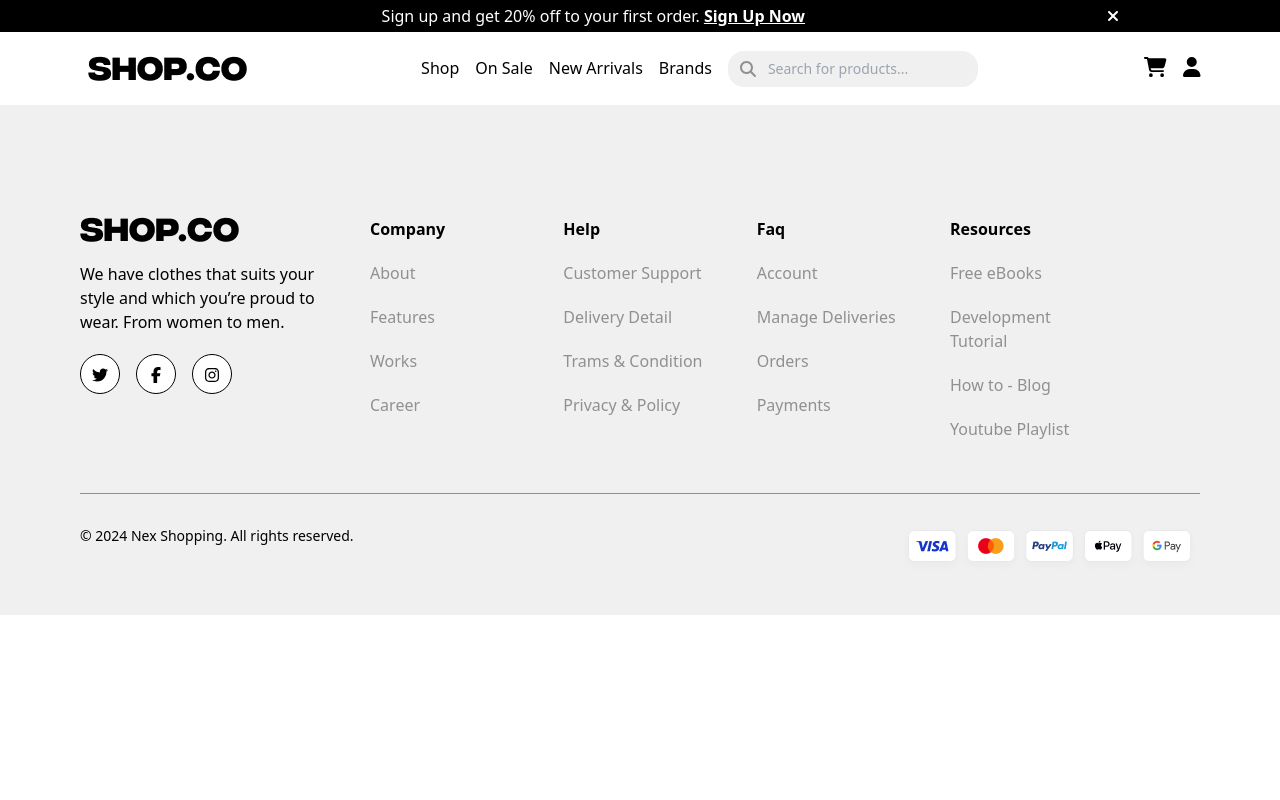
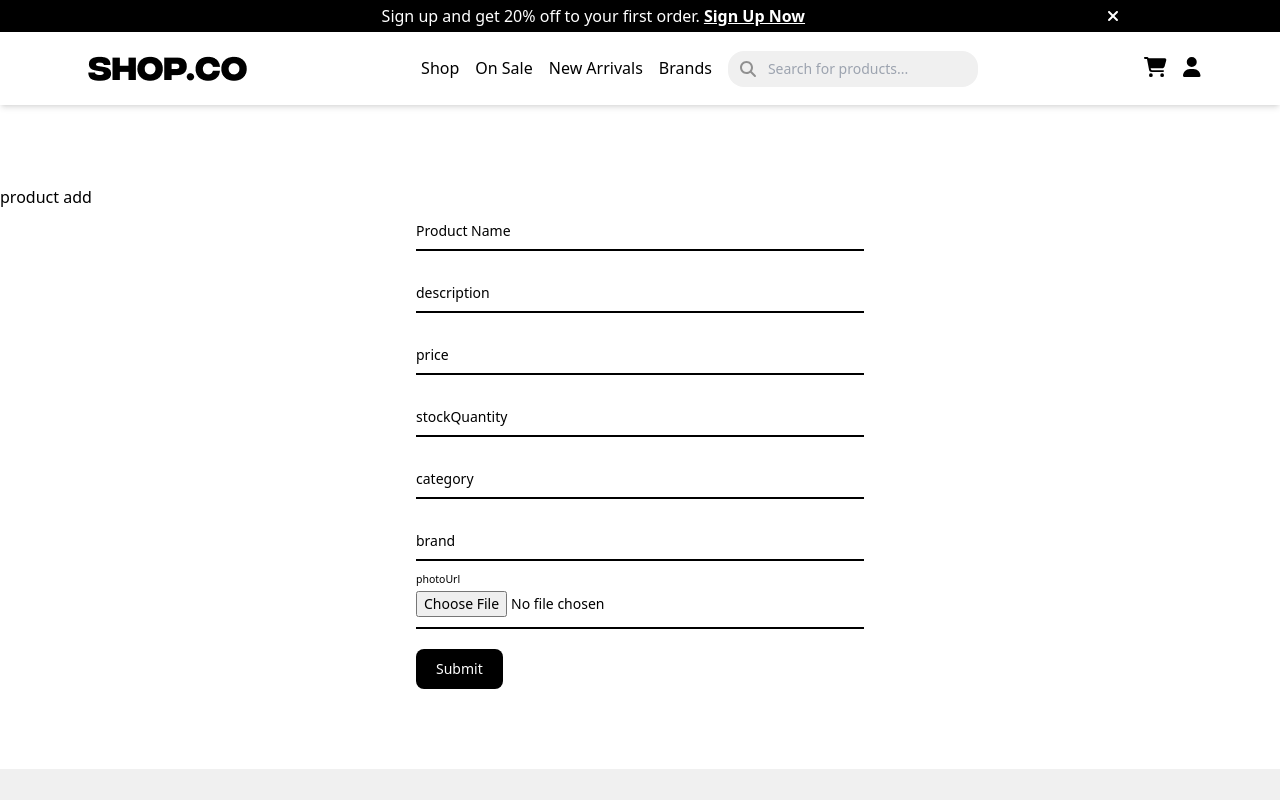
Before and after one commit to binshahed/nex-shopping, a React (Vite) app: page /addProduct in a window 1280 px wide. Shown: the top 800 px of the page. Built offline with nearby package versions, Linux system fonts and the light colour scheme.

Commit message:
add product form

```diff
--- a/package.json
+++ b/package.json
@@ -17,6 +17,7 @@
     "@fortawesome/react-fontawesome": "^0.2.0",
     "react": "^18.2.0",
     "react-dom": "^18.2.0",
+    "react-hook-form": "^7.50.1",
     "react-icons": "^5.0.1",
     "react-router-dom": "^6.22.0",
     "swiper": "^11.0.6"
--- a/src/App.jsx
+++ b/src/App.jsx
@@ -8,6 +8,7 @@
 import CartPage from "./Page/CartPage/CartPage";
 import SignIn from "./Page/SignIn/SignInPage";
 import SignUp from "./Page/SignUp/SignUp";
+import AddProduct from "./Page/AddProduct";
 
 function App() {
   return (
@@ -17,6 +18,7 @@
         <MainNav />
         <Routes>
           <Route path="/" element={<HomePage />} />
+          <Route path="/addProduct" element={<AddProduct />} />
           <Route path="/cart" element={<CartPage />} />
           <Route path="/signin" element={<SignIn />} />
           <Route path="/signup" element={<SignUp />} />
--- /dev/null
+++ b/src/Page/AddProduct.jsx
@@ -0,0 +1,164 @@
+import { useForm } from "react-hook-form";
+
+const AddProduct = () => {
+  const { register, handleSubmit, setValue } = useForm();
+
+  const onSubmit = async (data) => {
+    console.log("data", data?.photoUrl[0]);
+    try {
+      const formData = new FormData();
+      formData.append("name", data.name);
+      formData.append("description", data.description);
+      formData.append("price", data.price);
+      formData.append("category", data.category);
+      formData.append("brand", data.brand);
+      formData.append("stockQuantity", data.stockQuantity);
+      formData.append("photoUrl", data.photoUrl[0]); // Assuming photoUrl is an array due to file input
+
+      const response = await fetch("http://localhost:3001/api/product", {
+        method: "POST",
+        headers: {
+          Authorization: `Bearer eyJhbGciOiJIUzI1NiIsInR5cCI6IkpXVCJ9.eyJfaWQiOiI2NWM0OWVmMzNhOGQyYzZhYWVmNmM4YWYiLCJlbWFpbCI6InRlc3QxQGdtYWlsLmNvbSIsIm5hbWUiOiJzaGFoZWQiLCJyb2xlIjoiYWRtaW4iLCJpYXQiOjE3MDc2NDE4MDAsImV4cCI6MTcwODI0NjYwMH0.0h_F-5GvKsuV6DdsLSP4B-5JImLgomIb33caBwvnyZo`,
+        },
+        body: formData,
+      });
+
+      if (response.ok) {
+        console.log("Product uploaded successfully");
+      } else {
+        console.error("Error uploading product:", response.statusText);
+      }
+    } catch (error) {
+      console.error("Error:", error.message);
+    }
+  };
+  return (
+    <div className="py-20">
+      <h1>product add</h1>
+
+      <form className="max-w-md mx-auto" onSubmit={handleSubmit(onSubmit)}>
+        <div className="relative z-0 w-full mb-5 group">
+          <input
+            type="text"
+            name="name"
+            className="block py-2.5 px-0 w-full text-sm text-gray-900 bg-transparent border-0 border-b-2 border-gray-300 appearance-none dark:text-white dark:border-gray-600 dark:focus:border-blue-500 focus:outline-none focus:ring-0 focus:border-blue-600 peer"
+            placeholder=" "
+            required
+            {...register("name")}
+          />
+          <label
+            htmlFor="floating_email"
+            className="peer-focus:font-medium absolute text-sm text-gray-500 dark:text-gray-400 duration-300 transform -translate-y-6 scale-75 top-3 -z-10 origin-[0] peer-focus:start-0 rtl:peer-focus:translate-x-1/4 rtl:peer-focus:left-auto peer-focus:text-blue-600 peer-focus:dark:text-blue-500 peer-placeholder-shown:scale-100 peer-placeholder-shown:translate-y-0 peer-focus:scale-75 peer-focus:-translate-y-6"
+          >
+            Product Name
+          </label>
+        </div>
+        <div className="relative z-0 w-full mb-5 group">
+          <input
+            type="text"
+            name="name"
+            className="block py-2.5 px-0 w-full text-sm text-gray-900 bg-transparent border-0 border-b-2 border-gray-300 appearance-none dark:text-white dark:border-gray-600 dark:focus:border-blue-500 focus:outline-none focus:ring-0 focus:border-blue-600 peer"
+            placeholder=" "
+            required
+            {...register("description")}
+          />
+          <label
+            htmlFor="floating_email"
+            className="peer-focus:font-medium absolute text-sm text-gray-500 dark:text-gray-400 duration-300 transform -translate-y-6 scale-75 top-3 -z-10 origin-[0] peer-focus:start-0 rtl:peer-focus:translate-x-1/4 rtl:peer-focus:left-auto peer-focus:text-blue-600 peer-focus:dark:text-blue-500 peer-placeholder-shown:scale-100 peer-placeholder-shown:translate-y-0 peer-focus:scale-75 peer-focus:-translate-y-6"
+          >
+            description
+          </label>
+        </div>
+        <div className="relative z-0 w-full mb-5 group">
+          <input
+            type="number"
+            name="name"
+            className="block py-2.5 px-0 w-full text-sm text-gray-900 bg-transparent border-0 border-b-2 border-gray-300 appearance-none dark:text-white dark:border-gray-600 dark:focus:border-blue-500 focus:outline-none focus:ring-0 focus:border-blue-600 peer"
+            placeholder=" "
+            required
+            {...register("price")}
+          />
+          <label
+            htmlFor="floating_email"
+            className="peer-focus:font-medium absolute text-sm text-gray-500 dark:text-gray-400 duration-300 transform -translate-y-6 scale-75 top-3 -z-10 origin-[0] peer-focus:start-0 rtl:peer-focus:translate-x-1/4 rtl:peer-focus:left-auto peer-focus:text-blue-600 peer-focus:dark:text-blue-500 peer-placeholder-shown:scale-100 peer-placeholder-shown:translate-y-0 peer-focus:scale-75 peer-focus:-translate-y-6"
+          >
+            price
+          </label>
+        </div>
+        <div className="relative z-0 w-full mb-5 group">
+          <input
+            type="number"
+            name="name"
+            className="block py-2.5 px-0 w-full text-sm text-gray-900 bg-transparent border-0 border-b-2 border-gray-300 appearance-none dark:text-white dark:border-gray-600 dark:focus:border-blue-500 focus:outline-none focus:ring-0 focus:border-blue-600 peer"
+            placeholder=" "
+            required
+            {...register("stockQuantity")}
+          />
+          <label
+            htmlFor="floating_email"
+            className="peer-focus:font-medium absolute text-sm text-gray-500 dark:text-gray-400 duration-300 transform -translate-y-6 scale-75 top-3 -z-10 origin-[0] peer-focus:start-0 rtl:peer-focus:translate-x-1/4 rtl:peer-focus:left-auto peer-focus:text-blue-600 peer-focus:dark:text-blue-500 peer-placeholder-shown:scale-100 peer-placeholder-shown:translate-y-0 peer-focus:scale-75 peer-focus:-translate-y-6"
+          >
+            stockQuantity
+          </label>
+        </div>
+        <div className="relative z-0 w-full mb-5 group">
+          <input
+            type="text"
+            name="name"
+            className="block py-2.5 px-0 w-full text-sm text-gray-900 bg-transparent border-0 border-b-2 border-gray-300 appearance-none dark:text-white dark:border-gray-600 dark:focus:border-blue-500 focus:outline-none focus:ring-0 focus:border-blue-600 peer"
+            placeholder=" "
+            required
+            {...register("category")}
+          />
+          <label
+            htmlFor="floating_email"
+            className="peer-focus:font-medium absolute text-sm text-gray-500 dark:text-gray-400 duration-300 transform -translate-y-6 scale-75 top-3 -z-10 origin-[0] peer-focus:start-0 rtl:peer-focus:translate-x-1/4 rtl:peer-focus:left-auto peer-focus:text-blue-600 peer-focus:dark:text-blue-500 peer-placeholder-shown:scale-100 peer-placeholder-shown:translate-y-0 peer-focus:scale-75 peer-focus:-translate-y-6"
+          >
+            category
+          </label>
+        </div>
+        <div className="relative z-0 w-full mb-5 group">
+          <input
+            type="text"
+            name="name"
+            className="block py-2.5 px-0 w-full text-sm text-gray-900 bg-transparent border-0 border-b-2 border-gray-300 appearance-none dark:text-white dark:border-gray-600 dark:focus:border-blue-500 focus:outline-none focus:ring-0 focus:border-blue-600 peer"
+            placeholder=" "
+            required
+            {...register("brand")}
+          />
+          <label
+            htmlFor="floating_email"
+            className="peer-focus:font-medium absolute text-sm text-gray-500 dark:text-gray-400 duration-300 transform -translate-y-6 scale-75 top-3 -z-10 origin-[0] peer-focus:start-0 rtl:peer-focus:translate-x-1/4 rtl:peer-focus:left-auto peer-focus:text-blue-600 peer-focus:dark:text-blue-500 peer-placeholder-shown:scale-100 peer-placeholder-shown:translate-y-0 peer-focus:scale-75 peer-focus:-translate-y-6"
+          >
+            brand
+          </label>
+        </div>
+        <div className="relative z-0 w-full mb-5 group">
+          <input
+            type="file"
+            name="name"
+            className="block py-2.5 px-0 w-full text-sm text-gray-900 bg-transparent border-0 border-b-2 border-gray-300 appearance-none dark:text-white dark:border-gray-600 dark:focus:border-blue-500 focus:outline-none focus:ring-0 focus:border-blue-600 peer"
+            placeholder=" "
+            required
+            {...register("photoUrl")}
+          />
+          <label
+            htmlFor="floating_email"
+            className="peer-focus:font-medium absolute text-sm text-gray-500 dark:text-gray-400 duration-300 transform -translate-y-6 scale-75 top-3 -z-10 origin-[0] peer-focus:start-0 rtl:peer-focus:translate-x-1/4 rtl:peer-focus:left-auto peer-focus:text-blue-600 peer-focus:dark:text-blue-500 peer-placeholder-shown:scale-100 peer-placeholder-shown:translate-y-0 peer-focus:scale-75 peer-focus:-translate-y-6"
+          >
+            photoUrl
+          </label>
+        </div>
+
+        <button
+          type="submit"
+          className="text-white bg-primary hover:bg-blue-800 focus:ring-4 focus:outline-none focus:ring-blue-300 font-medium rounded-lg text-sm w-full sm:w-auto px-5 py-2.5 text-center dark:bg-blue-600 dark:hover:bg-blue-700 dark:focus:ring-blue-800"
+        >
+          Submit
+        </button>
+      </form>
+    </div>
+  );
+};
+
+export default AddProduct;
```
Also changed, not shown: 1 other file (tests, documents, lock files or other folders).
